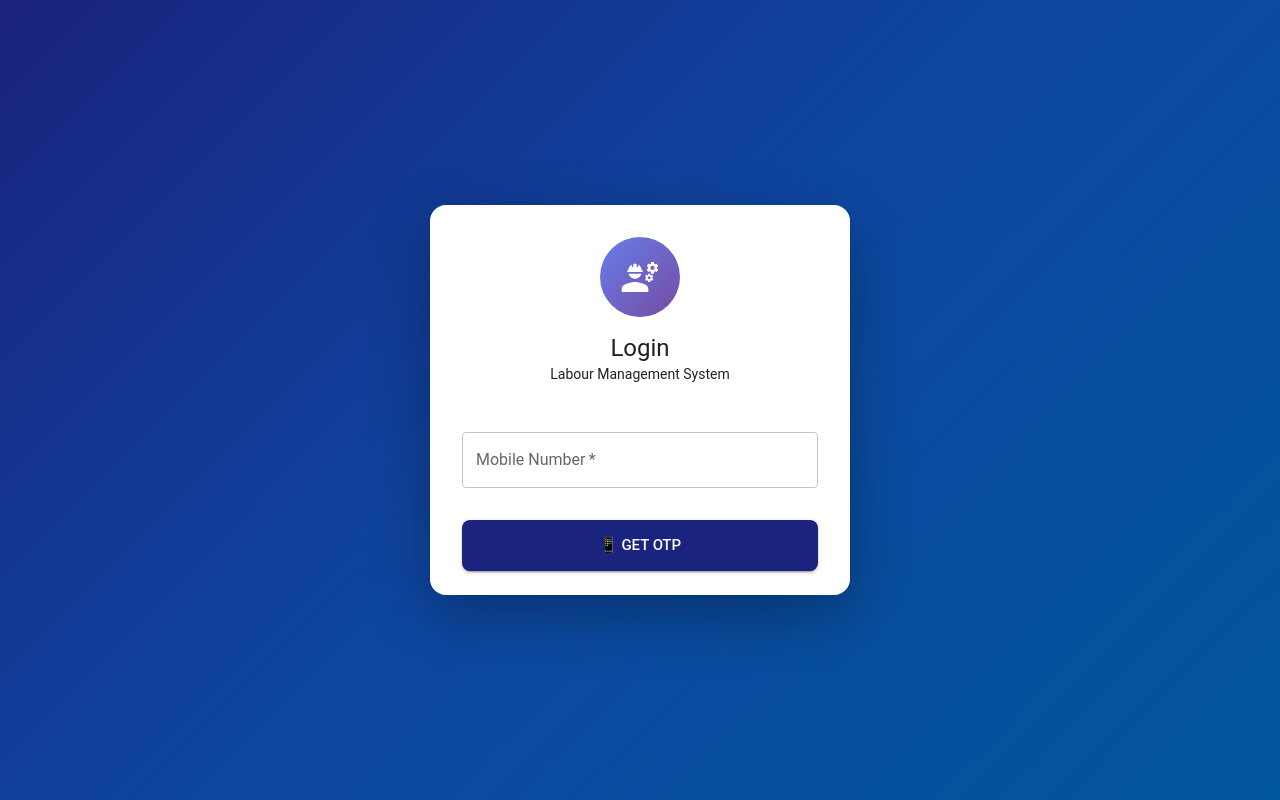
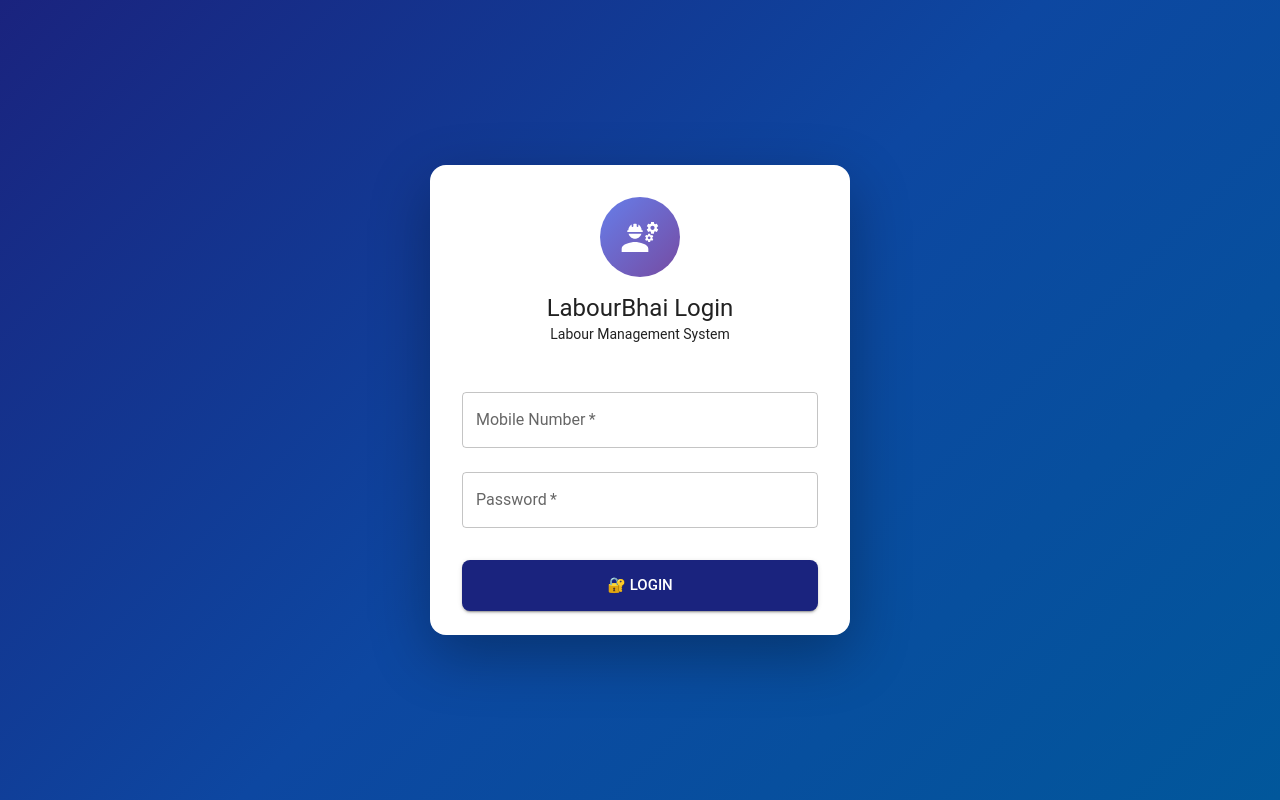
Before and after one commit to Ashish-3452/origi_labour_manage, a React (Create React App) app in the folder frontend/client/: page / in a window 1280 px wide. Built offline with nearby package versions, Linux system fonts and the light colour scheme.

Commit message:
manual login

```diff
--- a/frontend/client/src/pages/Login.js
+++ b/frontend/client/src/pages/Login.js
@@ -1,64 +1,43 @@
 import React, { useState } from 'react';
+import { useNavigate } from 'react-router-dom';
 import {
   Box, Card, CardContent, TextField, Button, Typography,
-  Alert, InputAdornment, IconButton, CircularProgress
+  Alert, CircularProgress
 } from '@mui/material';
-import { Engineering, ArrowBack } from '@mui/icons-material';
-import { useNavigate } from 'react-router-dom';
+import { Engineering } from '@mui/icons-material';
 import api from '../services/api';
 
 const Login = () => {
   const navigate = useNavigate();
-  const [step, setStep] = useState(1); // 1=mobile, 2=otp
-  const [mobile, setMobile] = useState('');
-  const [otp, setOtp] = useState('');
+  const [formData, setFormData] = useState({ mobile: '', password: '' });
   const [loading, setLoading] = useState(false);
   const [error, setError] = useState('');
-  const [success, setSuccess] = useState('');
 
-  const handleRequestOtp = async (e) => {
+  const handleChange = (e) => {
+    setFormData({ ...formData, [e.target.name]: e.target.value });
+    setError('');
+  };
+
+  const handleSubmit = async (e) => {
     e.preventDefault();
-    if (mobile.length !== 10) {
-      setError('Valid 10-digit mobile number required');
+    if (!formData.mobile || !formData.password) {
+      setError('Mobile aur password dono bharein');
       return;
     }
-
     setLoading(true);
     setError('');
-    setSuccess('');
-
     try {
-      const res = await api.post('/otp/request', { mobile });
-      if (res.data.success) {
-        setStep(2);
-        setSuccess('OTP sent to your mobile!');
-      }
-    } catch (err) {
-      setError(err.response?.data?.error || 'Failed to send OTP');
-    } finally {
-      setLoading(false);
-    }
-  };
-
-  const handleVerifyOtp = async (e) => {
-    e.preventDefault();
-    if (otp.length !== 6) {
-      setError('Enter 6-digit OTP');
-      return;
-    }
-
-    setLoading(true);
-    setError('');
-
-    try {
-      const res = await api.post('/otp/verify', { mobile, otp });
+      const res = await api.post('/auth/login', {
+        mobile: formData.mobile,
+        password: formData.password
+      });
       if (res.data.success) {
         localStorage.setItem('token', res.data.token);
         localStorage.setItem('user', JSON.stringify(res.data.user));
         navigate('/dashboard');
       }
     } catch (err) {
-      setError(err.response?.data?.error || 'Invalid OTP');
+      setError(err.response?.data?.error || 'Login failed');
     } finally {
       setLoading(false);
     }
@@ -72,7 +51,6 @@ const Login = () => {
     }}>
       <Card sx={{ maxWidth: 420, width: '90%', borderRadius: 4, boxShadow: '0 20px 60px rgba(0,0,0,0.3)' }}>
         <CardContent sx={{ padding: 4 }}>
-
           <Box sx={{ textAlign: 'center', mb: 4 }}>
             <Box sx={{
               width: 80, height: 80, borderRadius: '50%',
@@ -83,51 +61,32 @@ const Login = () => {
               <Engineering sx={{ fontSize: 40, color: 'white' }} />
             </Box>
             <Typography variant="h5" fontWeight="bold" color="#1a237e">
-              {step === 1 ? 'Login' : 'Enter OTP'}
+              LabourBhai Login
             </Typography>
             <Typography variant="body2" color="text.secondary" mt={1}>
-              {step === 1 ? 'Labour Management System' : `Sent to ${mobile}`}
+              Labour Management System
             </Typography>
           </Box>
 
           {error && <Alert severity="error" sx={{ mb: 2 }}>{error}</Alert>}
-          {success && <Alert severity="success" sx={{ mb: 2 }}>{success}</Alert>}
 
-          {step === 1 && (
-            <form onSubmit={handleRequestOtp}>
+          <form onSubmit={handleSubmit}>
             <TextField
-                fullWidth label="Mobile Number" type="tel"
-                value={mobile} onChange={(e) => setMobile(e.target.value)}
+              fullWidth label="Mobile Number" name="mobile" type="tel"
+              value={formData.mobile} onChange={handleChange}
+              margin="normal" required inputProps={{ maxLength: 10 }}
+              placeholder="10 digit mobile"
+            />
+            <TextField
+              fullWidth label="Password" name="password" type="password"
+              value={formData.password} onChange={handleChange}
               margin="normal" required
-                inputProps={{ maxLength: 10 }}
-                placeholder="Enter 10 digit mobile"
             />
             <Button type="submit" fullWidth variant="contained" size="large"
               disabled={loading} sx={{ mt: 3, py: 1.5, borderRadius: 2 }}>
-                {loading ? <CircularProgress size={24} color="inherit" /> : '📱 Get OTP'}
+              {loading ? <CircularProgress size={24} color="inherit" /> : '🔐 Login'}
             </Button>
           </form>
-          )}
-
-          {step === 2 && (
-            <form onSubmit={handleVerifyOtp}>
-              <TextField
-                fullWidth label="6-Digit OTP" type="number"
-                value={otp} onChange={(e) => setOtp(e.target.value)}
-                margin="normal" required
-                inputProps={{ maxLength: 6 }}
-                placeholder="Enter OTP"
-              />
-              <Button type="submit" fullWidth variant="contained" size="large"
-                disabled={loading} sx={{ mt: 3, py: 1.5, borderRadius: 2 }}>
-                {loading ? <CircularProgress size={24} color="inherit" /> : '✅ Verify & Login'}
-              </Button>
-              <Button fullWidth onClick={() => setStep(1)} sx={{ mt: 1 }}>
-                <ArrowBack sx={{ mr: 1 }} /> Change Number
-              </Button>
-            </form>
-          )}
-
         </CardContent>
       </Card>
     </Box>
```
Lines whose indentation alone changed are shown as unchanged.
